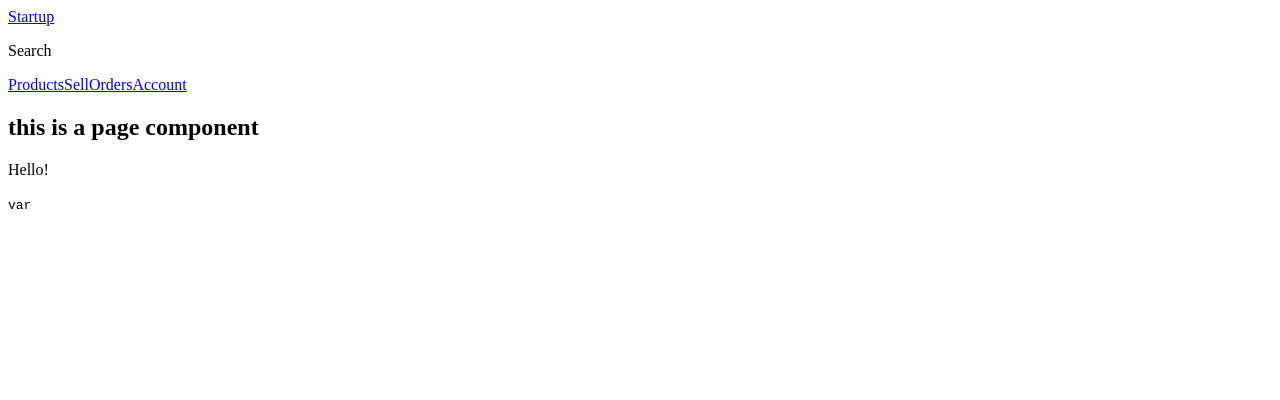
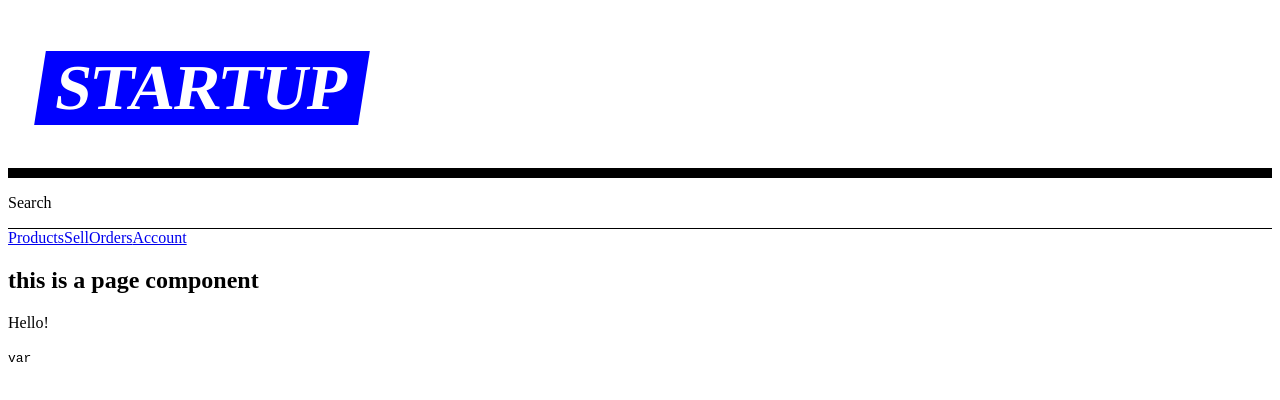
Before and after one commit to abhisheknaiidu/startup-frontend, a Next.js app: page / in a window 1280 px wide. Shown: the top 400 px of the page. Built offline with nearby package versions, Linux system fonts and the light colour scheme.

Commit message:
[styles]: styled componensts 💅🏽

```diff
--- a/components/Header.js
+++ b/components/Header.js
@@ -1,16 +1,50 @@
 import Link from 'next/link';
+import styled from 'styled-components';
 import Nav from './Nav';
+
+const Logo = styled.h1`
+  font-size: 4rem;
+  margin-left: 2rem;
+  position: relative;
+  z-index: 2;
+  background: blue;
+  transform: skew(-9deg);
+  a {
+    color: white;
+    text-decoration: none;
+    text-transform: uppercase;
+    padding: 0.5rem 1rem;
+  }
+`;
+
+const HeaderStyles = styled.header`
+  .bar {
+    border-bottom: 10px solid var(--black, black);
+    display: grid;
+    grid-template-columns: auto 1fr;
+    justify-content: space-between;
+    align-items: center;
+  }
+
+  .sub-bar {
+    display: grid;
+    grid-template-columns: 1fr auto;
+    border-bottom: 1px solid var(--black, black);
+  }
+`;
 
 export default function Header() {
   return (
-    <header>
+    <HeaderStyles>
       <div className="bar">
-        <Link href="/">Startup</Link>
+        <Logo>
+          <Link href="/">Startup</Link>
+        </Logo>
       </div>
       <div className="sub-bar">
         <p> Search </p>
       </div>
       <Nav />
-    </header>
+    </HeaderStyles>
   );
 }
```
